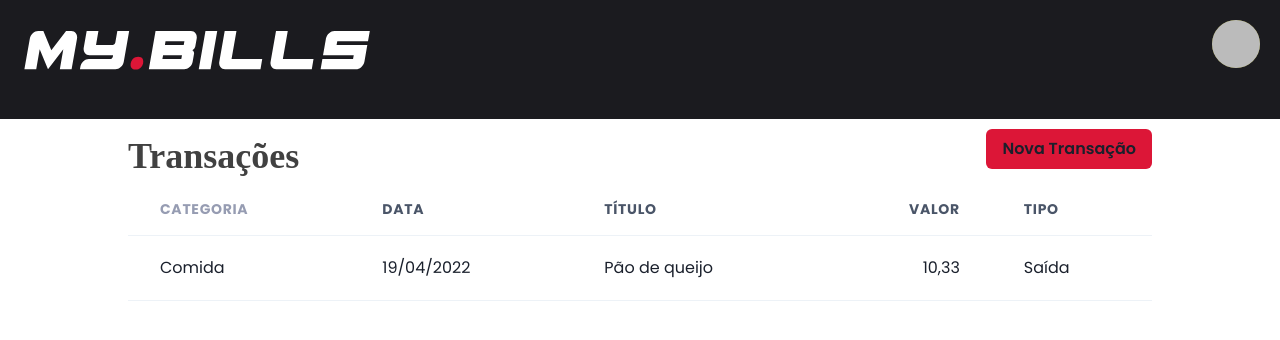
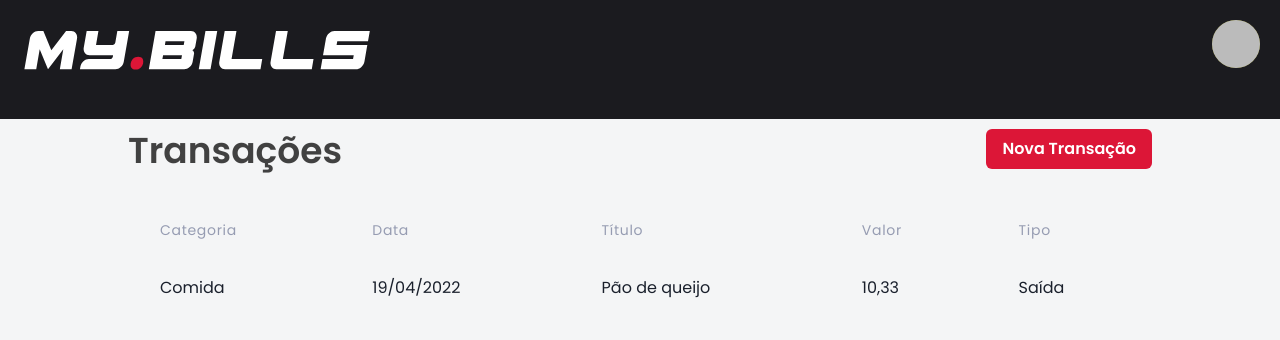
Before and after one commit to S204-Inatel-2022-1/myBills-402, a Next.js app: page /transactions in a window 1280 px wide. Shown: the top 340 px of the page. Built offline with nearby package versions, Linux system fonts and the light colour scheme; no server answers; sample sign-in values are in the browser's storage.

Commit message:
Modifing transactions page

```diff
--- a/src/pages/transactions.tsx
+++ b/src/pages/transactions.tsx
@@ -1,4 +1,17 @@
-import { Button, Container, Flex, useDisclosure, Text, Table, Thead, Tbody, Tfoot, Tr, Th, Td, TableCaption, TableContainer } from "@chakra-ui/react";
+import {
+  Button,
+  Container,
+  Flex,
+  useDisclosure,
+  Table,
+  Thead,
+  Tbody,
+  Tr,
+  Th,
+  Td,
+  TableContainer,
+  Heading,
+} from "@chakra-ui/react";
 import type { NextPage } from "next";
 import { useRouter } from "next/router";
 import { useEffect } from "react";
@@ -23,20 +36,23 @@ const Dashboard: NextPage = () => {
   }
 
   return (
-    <Flex flexDir="column">
+    <Flex flexDir="column" bg="white.200" minH="100vh">
       <Header />
       <NewTransactionModal isOpen={isOpen} onClose={onClose} />
       <Container marginTop="10px" maxW="2x1" px="8rem">
-        <Flex justifyContent="space-between">
-        <Text fontSize="36px" fontWeight="semibold" color="#414141" fontFamily="cursive">Transações</Text>
-        <Button onClick={onOpen} bg="#DC1637">Nova Transação</Button>
+        <Flex justifyContent="space-between" mb="2rem">
+          <Heading fontSize="36px" fontWeight="semibold" color="#414141">
+            Transações
+          </Heading>
+          <Button onClick={onOpen} color="white" bg="red.500">
+            Nova Transação
+          </Button>
         </Flex>
-
         <TableContainer w="100%">
-              <Table size="lg" w="100%">
+          <Table size="lg" w="100%" variant="customTable">
             <Thead>
-                  <Tr >
-                    <Th color="#969CB2">Categoria</Th>
+              <Tr>
+                <Th>Categoria</Th>
                 <Th>Data</Th>
                 <Th>Título</Th>
                 <Th isNumeric>Valor</Th>
@@ -49,11 +65,9 @@ const Dashboard: NextPage = () => {
                 <Td>19/04/2022</Td>
                 <Td>Pão de queijo</Td>
                 <Td isNumeric>10,33</Td>
-
                 <Td>Saída</Td>
               </Tr>
             </Tbody>
-
           </Table>
         </TableContainer>
       </Container>
```
Lines whose indentation alone changed are shown as unchanged.
